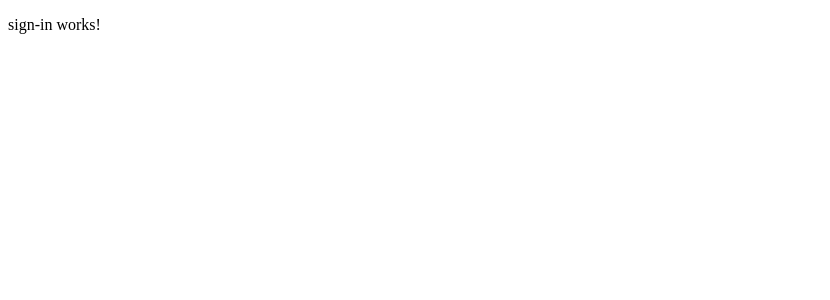
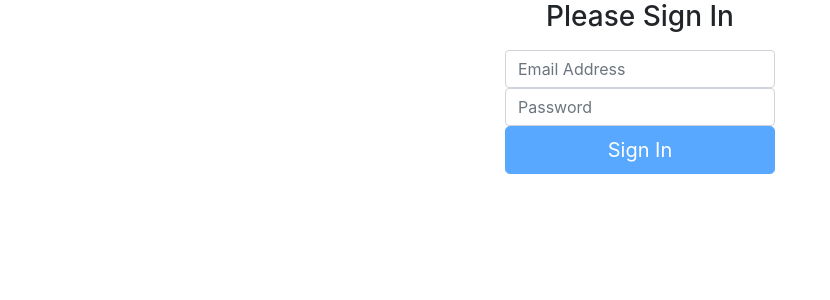
Before and after one commit to mercesolis/BlankSignOn, an Angular app: page /signin in a window 1280 px wide. Shown: the top 300 px of the page, without its empty margins (0-830 px from the left). Built offline with nearby package versions, Linux system fonts and the light colour scheme.

Commit message:
submit button

```diff
--- a/angular.json
+++ b/angular.json
@@ -24,6 +24,7 @@
               "src/assets"
             ],
             "styles": [
+              "./node_modules/bootstrap/dist/css/bootstrap.css",
               "src/styles.css"
             ],
             "scripts": []
--- a/src/app/app.module.ts
+++ b/src/app/app.module.ts
@@ -1,11 +1,12 @@
 import { BrowserModule } from '@angular/platform-browser';
 import { NgModule } from '@angular/core';
-
+import { ReactiveFormsModule } from '@angular/forms';
 import { AppRoutingModule } from './app-routing.module';
 import { AppComponent } from './app.component';
 import { SignInComponent } from './sign-in/sign-in.component';
 import { RegistrationComponent } from './registration/registration.component';
 import { UserProfileComponent } from './user-profile/user-profile.component';
+import { from } from 'rxjs';
 
 @NgModule({
   declarations: [
@@ -16,7 +17,8 @@
   ],
   imports: [
     BrowserModule,
-    AppRoutingModule
+    AppRoutingModule,
+    ReactiveFormsModule,
   ],
   providers: [],
   bootstrap: [AppComponent]
--- a/src/app/sign-in/sign-in.component.html
+++ b/src/app/sign-in/sign-in.component.html
@@ -1 +1,9 @@
-<p>sign-in works!</p>
+<div class="container text-center" style="max-width: 300px; margin: auto">
+    <form [formGroup]="formSubmit" class="form-signin" (ngSubmit)="submit()">
+        <h1 class="h3 mb-3">Please Sign In</h1>
+        <input type="email" formControlName="inputEmail" class="form-control" placeholder="Email Address">
+        <label class="alert alert-danger" *ngIf="!this.formSubmit.controls.inputEmail.valid && this.formSubmit.controls.inputEmail.touched">Email Required</label>
+        <input type="password" formControlName="inputPassword" class="form-control" placeholder="Password">
+        <button class="btn btn-lg btn-primary btn-block" type="submit" [disabled]="!formSubmit.valid">Sign In</button>
+    </form>
+</div>
--- a/src/app/sign-in/sign-in.component.ts
+++ b/src/app/sign-in/sign-in.component.ts
@@ -1,4 +1,5 @@
 import { Component, OnInit } from '@angular/core';
+import { FormGroup, FormBuilder, Validators } from '@angular/forms';
 
 @Component({
   selector: 'app-sign-in',
@@ -7,9 +8,22 @@
 })
 export class SignInComponent implements OnInit {
 
-  constructor() { }
+  formSubmit: FormGroup;
+
+  constructor(private formBuilder: FormBuilder) {
+
+    this.formSubmit = this.formBuilder.group({
+      inputEmail: ['', Validators.email],
+      inputPassword: ['', Validators.required]
+    });
+   }
 
   ngOnInit(): void {
   }
 
+  submit(): void {
+    console.log(this.formSubmit.value);
+
+  }
+
 }
```
